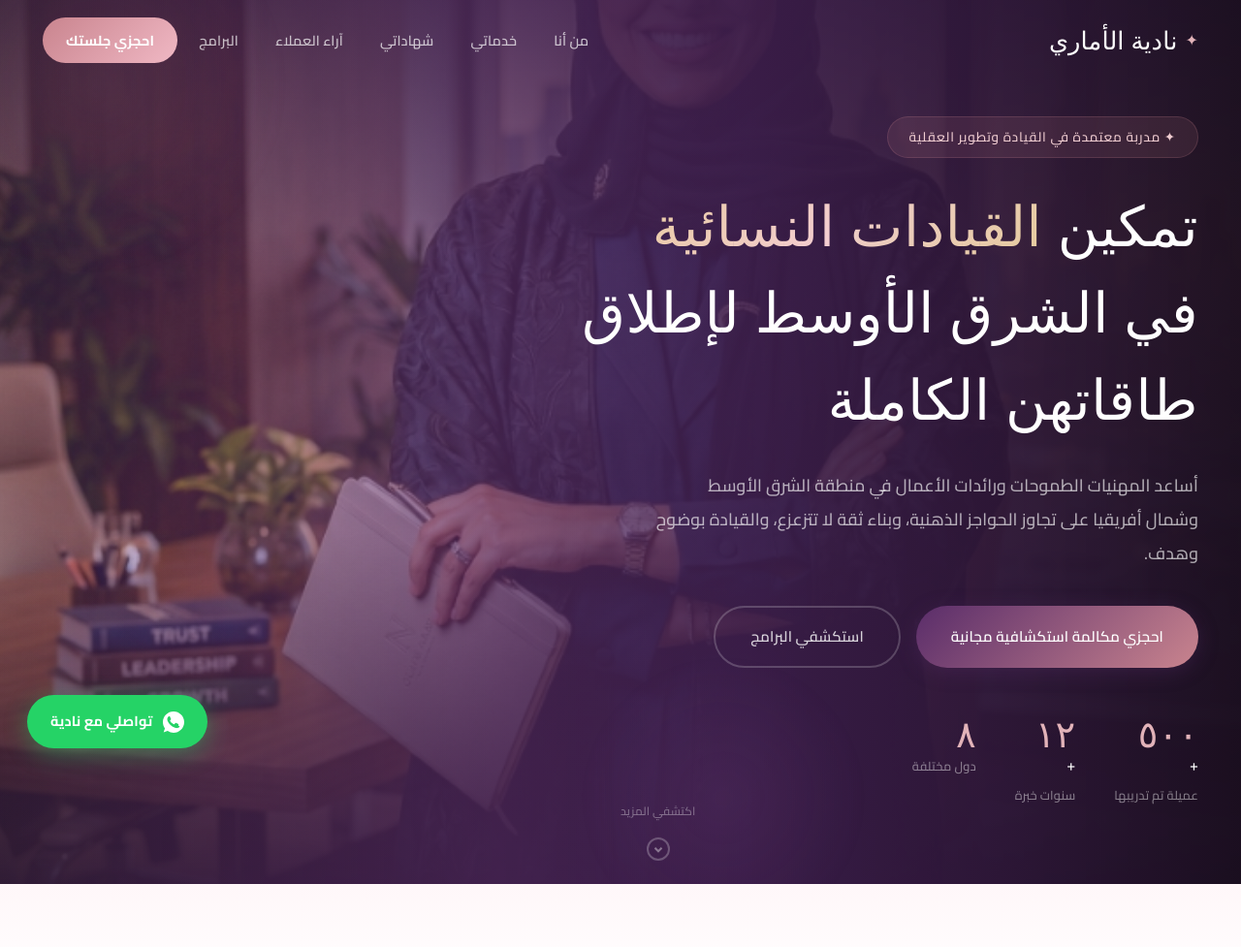
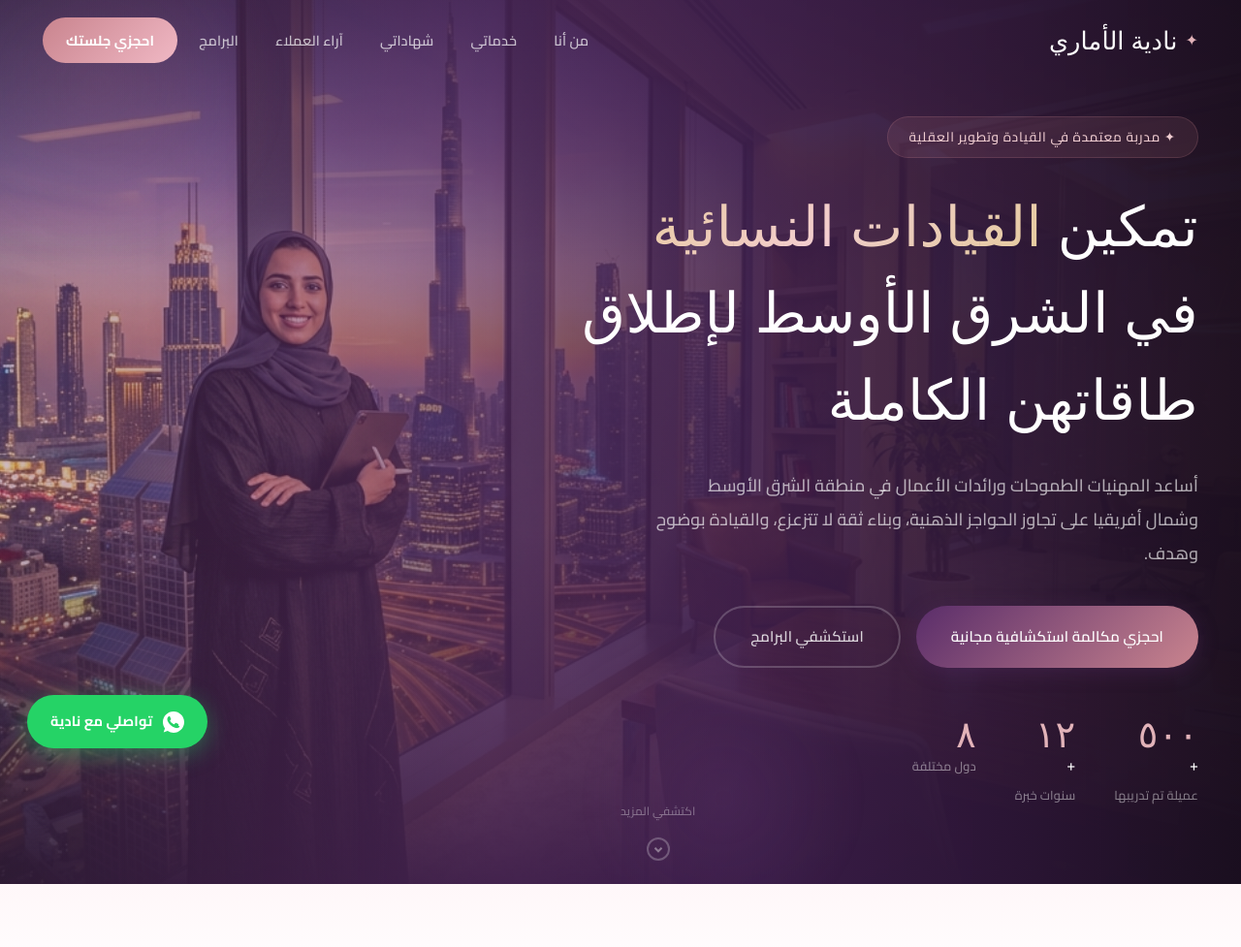
Before and after one commit to MohammedHdid/Nadia_Amari, a website built with Vite: page index.html in a window 1280 px wide. Shown: the top 977 px of the page at 97% size. Built offline with nearby package versions, Linux system fonts and the light colour scheme; a script that the page names is missing; a web font is replaced by a local one.

Commit message:
Implement responsive dual-image hero section - cinematic left-aligned desktop v2

```diff
--- a/index.html
+++ b/index.html
@@ -39,7 +39,7 @@
 
   <!-- ═══════════════ القسم الرئيسي ═══════════════ -->
   <section id="hero" class="hero">
-    <div class="hero__bg-image" style="background-image: url('/images/coach-nadia.jpg')"></div>
+    <div class="hero__bg-image"></div>
     <div class="hero__bg-overlay"></div>
     <div class="hero__bg-shapes">
       <div class="hero__circle hero__circle--1"></div>
--- a/style.css
+++ b/style.css
@@ -429,8 +429,9 @@ ul { list-style: none; }
 .hero__bg-image {
   position: absolute;
   inset: 0;
+  background-image: url("/images/coach-nadia-v2.png");
   background-size: cover;
-  background-position: 10% center;
+  background-position: left center;
   background-repeat: no-repeat;
   z-index: 0;
 }
@@ -644,6 +645,7 @@ ul { list-style: none; }
   .hero__cta-group { justify-content: center; }
   .hero__stats { justify-content: center; gap: 24px; }
   .hero__bg-image {
+    background-image: url("/images/coach-nadia.jpg");
     background-size: auto 115%;
     background-position: center 10%;
   }
```
Also changed, not shown: public/images/coach-nadia-v2.png (added).
